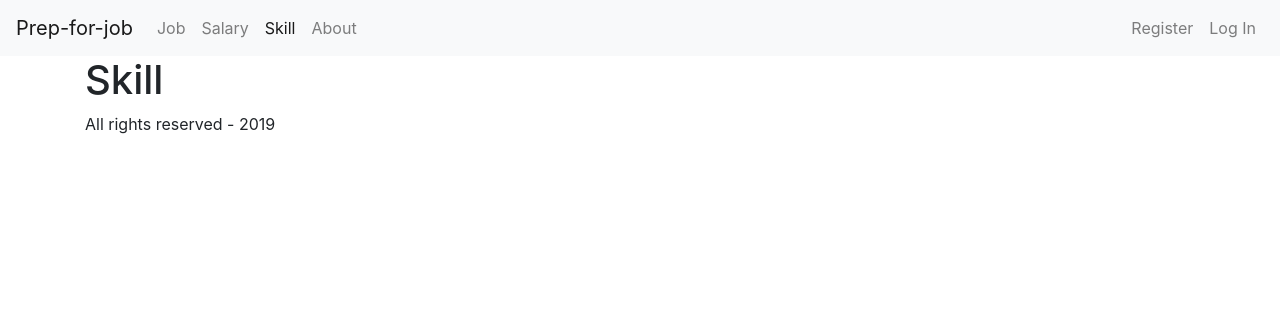
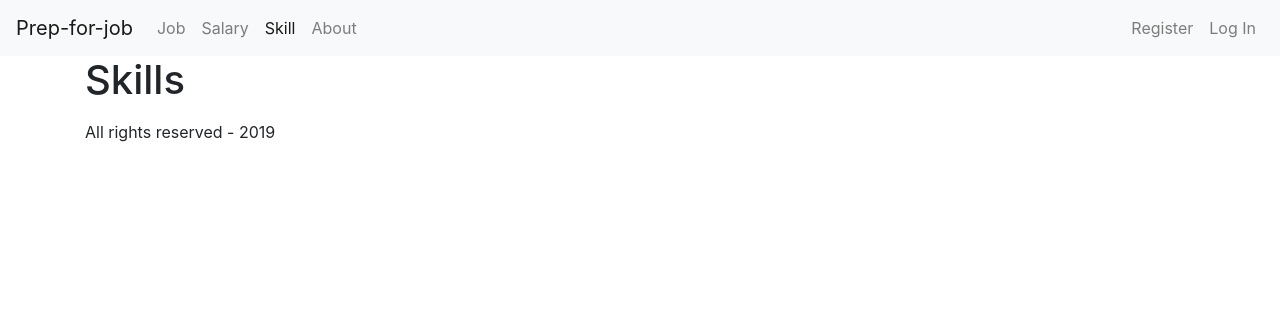
Before and after one commit to xindixu/prep-for-job, a Flask app: page /skill/ in a window 1280 px wide. Shown: the top 316 px of the page. Run offline with Flask 2, Linux system fonts and the light colour scheme; data that the repository does not hold is empty; some libraries are stand-ins or nearby versions.

Commit message:
skills_info.html and skills.html created, updated __init__.py

```diff
--- a/app/__init__.py
+++ b/app/__init__.py
@@ -59,7 +59,24 @@ def create_app(test_config=None):
     @app.route('/skill/')
     @app.route('/skill/<string:uuid>')
     def skill(uuid=None):
-        return render_template("skill.html")
+        if uuid is None:
+            skills = requests.get(f"http://api.dataatwork.org/v1/skills", params={"limit": 30, "offset" : 19930})
+            if skills.status_code != 200:
+                return "Not Found", 404
+            else:
+                return render_template("skill.html", skills=skills.json())
+        else:
+            skills_info = requests.get(f"http://api.dataatwork.org/v1/skills/{uuid}")
+            related_jobs = requests.get(f"http://api.dataatwork.org/v1/skills/{uuid}/related_jobs")
+            print(skills_info, related_jobs, sep="\n")
+            if skills_info.status_code != 200:
+                if related_jobs.status_code != 200:
+                    return "Not Found", 404
+                else:
+                    return related_jobs
+            else:
+                return render_template("skills_info.html", skills=skills_info.json(), jobs=related_jobs.json())
+
 
     @app.route('/salary')
     def salary():
--- a/app/templates/skill.html
+++ b/app/templates/skill.html
@@ -3,7 +3,13 @@
 {% block title %}Skill{% endblock %}
 
 {% block content %}
-    <h1>Skill</h1>
 
-
+<h1>Skills</h1>
+    <ul>
+    {% for skill in skills %}
+        <li><a href="{{ url_for("skill", uuid=skill.uuid) }}">
+            {{ skill.name }}
+        </a></li>
+    {% endfor %}
+    </ul>
 {% endblock %}
```
Also changed, not shown: app/templates/skills_info.html (added, +20 -0 lines).
